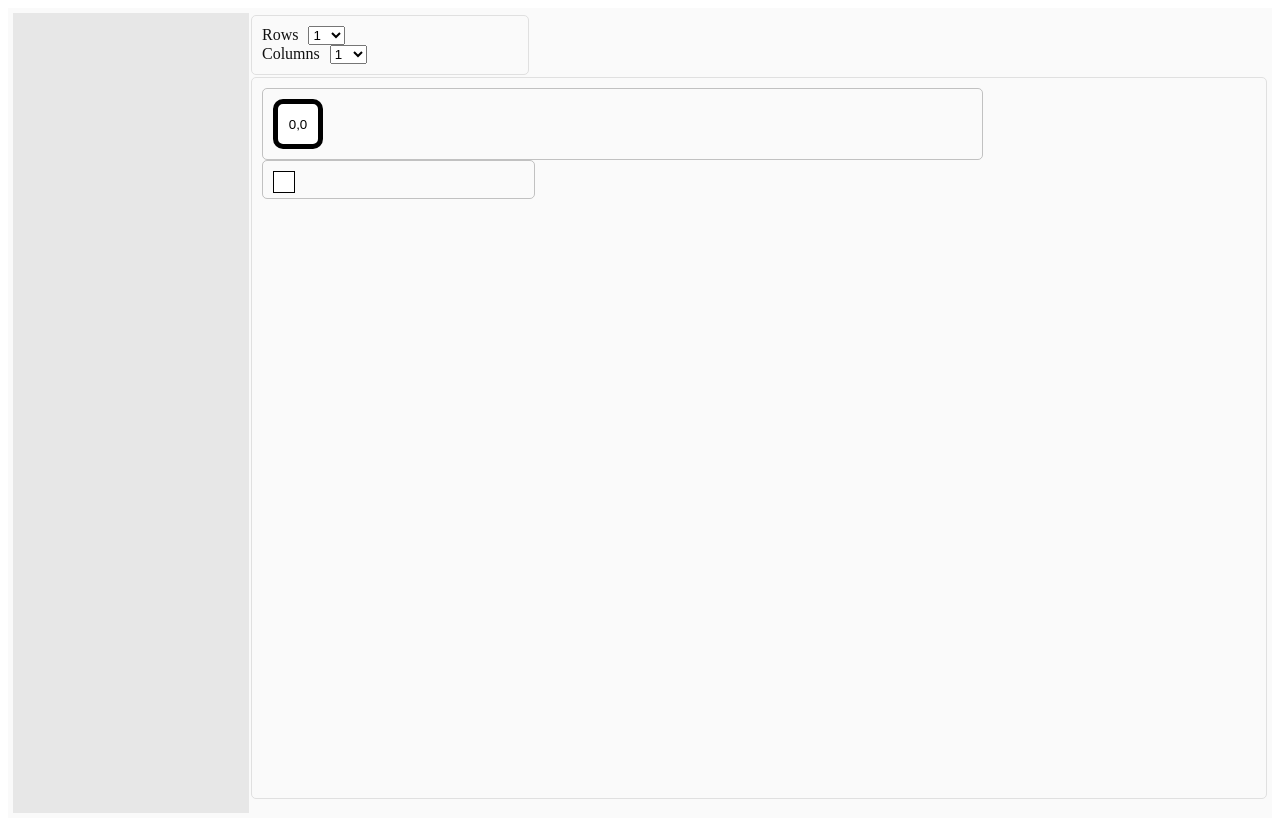
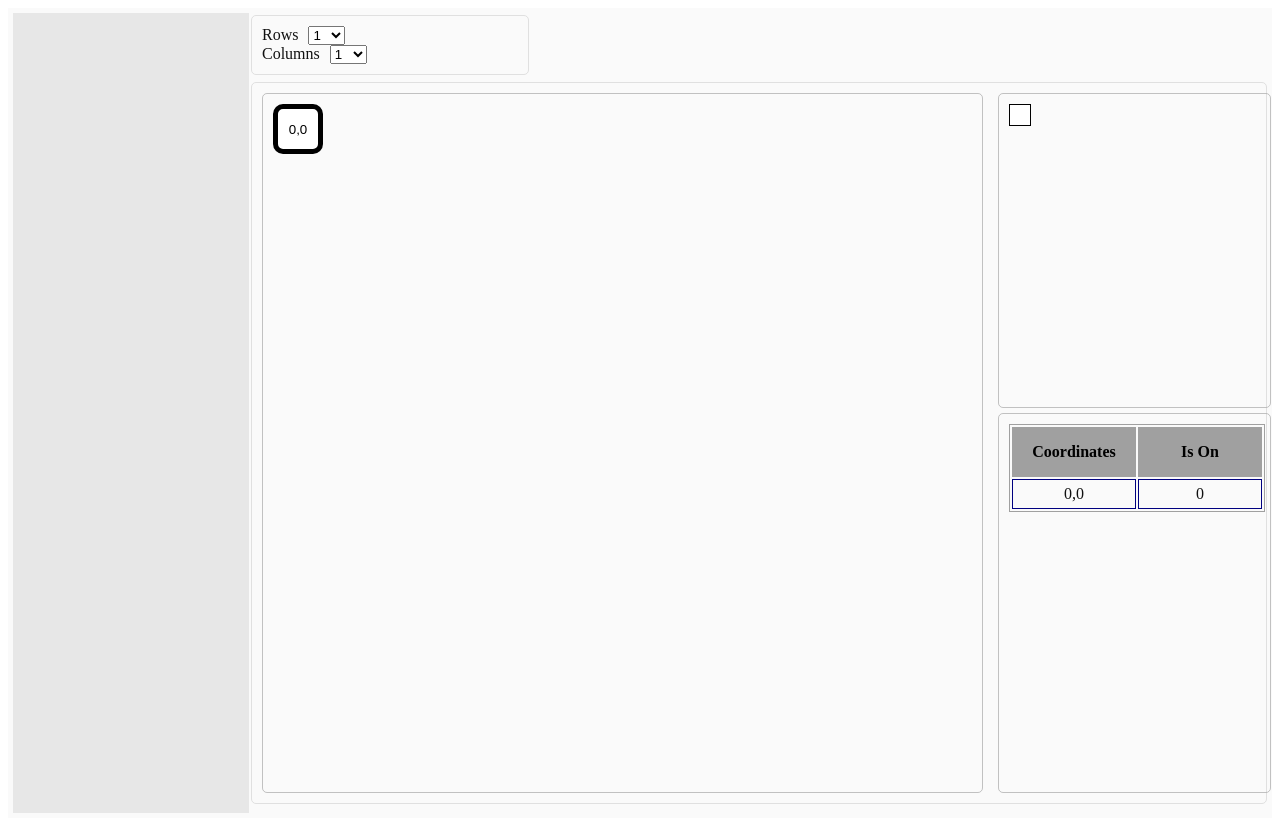
Before and after one commit to dannrubio/new-app-2, a React app: page / in a window 1280 px wide. Built offline with nearby package versions, Linux system fonts and the light colour scheme; the HTML template or start-up script is replaced by a standard one.

Commit message:
Adding a grid diplay

```diff
--- a/src/components/Main.tsx
+++ b/src/components/Main.tsx
@@ -1,7 +1,6 @@
 'use client';
-import React, { useState, useEffect, useMemo } from 'react';
+import React, { useState, useEffect } from 'react';
 import '../styles/main.scss';
-import Header from './Header';
 import RangeField from './RangeField';
 import Card from './Card';
 import Pictogram from './Pictogram';
@@ -10,7 +9,7 @@ import GridData, { GridCell } from '../utils/GridData';
 const Main: React.FC = () => {
     const [rows, setRows] = useState(1);
     const [columns, setColumns] = useState(1);
-    const [grid, setGrid] = useState<GridCell[][]>(() => GridData.generate(rows, columns));
+    const [grid, setGrid] = useState<GridCell[][]>(() => GridData.generate(1,1));
 
     useEffect(() => {
         setGrid(GridData.generate(rows, columns));
@@ -26,8 +25,8 @@ const Main: React.FC = () => {
                 <div id="leftHandNav" className='leftHandNav' />
                 <div id="mainBody" className='mainBody'>
                     <div className="input">
-                        <RangeField min={1} max={10} title='Rows' onChange={(value) => setRows(value)} />
-                        <RangeField min={1} max={10} title='Columns' onChange={(value) => setColumns(value)} />
+                        <RangeField min={1} max={10} title='Rows' onChange={(value) => setRows(Number(value))} />
+                        <RangeField min={1} max={10} title='Columns' onChange={(value) => setColumns(Number(value))} />
                     </div>
                     <div className="output roundedBox topAligned padding">
                         <div className="container cardGrid">
@@ -59,6 +58,26 @@ const Main: React.FC = () => {
                                 </div>
                             ))}
                         </div>
+                        <div className="container dataGrid">
+                            <table className="dataGridTable">
+                                <thead>
+                                    <tr>
+                                        <th>Coordinates</th>
+                                        <th>Is On</th>
+                                    </tr>
+                                </thead>
+                                <tbody>
+                                    {grid.map((row, i) =>
+                                        row.map((cell, j) => (
+                                            <tr key={`data-row-${i}-${j}`} className="gridDataRow">
+                                                <td>{cell.value}</td>
+                                                <td>{cell.on ? 1 : 0}</td>
+                                            </tr>
+                                        ))
+                                    )}
+                                </tbody>
+                            </table>
+                        </div>
                     </div>
                 </div>
             </main>
--- a/src/styles/main.scss
+++ b/src/styles/main.scss
@@ -48,9 +48,13 @@
 }
 
 .output {
+    display: grid;
+    grid-template-columns: 1fr 1fr; /* two equal columns */
+    grid-template-rows: auto auto;  /* two rows */
+    gap: 5px;
+
     height: calc(100vh - 100px);
     width: calc(80vw - 30px);
-    padding: 10px 10px;
 }
 
 .topAligned {
@@ -61,7 +65,7 @@
 .roundedBox {
     border: 1px solid #e0e0e0;
     border-radius: 5px;
-    margin: 2px 0px 0px 2px;
+    margin: 2px 0px 5px 2px;
 }
 
 // .rangeField {
@@ -120,7 +124,6 @@
 
 .container {
     display: inline-block;
-    // width: fit-content;
     padding: 10px 5px 5px 10px;
     border: 1px solid #a0a0a0a0;
     border-radius: 5px;
@@ -129,9 +132,45 @@
 }
 
 .cardGrid {
+    grid-row: span 2;
+    grid-column: 1;
     width: calc(55vw);
 }
 
 .pictogramGrid {
+    grid-row: 1;
+    grid-column: 2;
     width: calc(20vw);
+    max-height: 50vh;
 }
+
+.dataGrid {
+    grid-row: 2;
+    grid-column: 2;
+    width: calc(20vw);
+    max-height: 50vh;
+    overflow-y: scroll;
+}
+
+.dataGridTable {
+    width: 100%;
+    text-align: center;
+    border: 1px solid #a0a0a0;
+
+    > thead {
+        background-color: #a0a0a0;
+        color: #000000;
+        height: 50px;
+    }
+
+    > thead > tr,
+    > tbody > tr {
+        width: calc(100% - 20px);
+
+        > td {
+            border: 1px solid navy;
+            padding: 5px;
+            width: 50%;
+        }
+    }
+}
```
